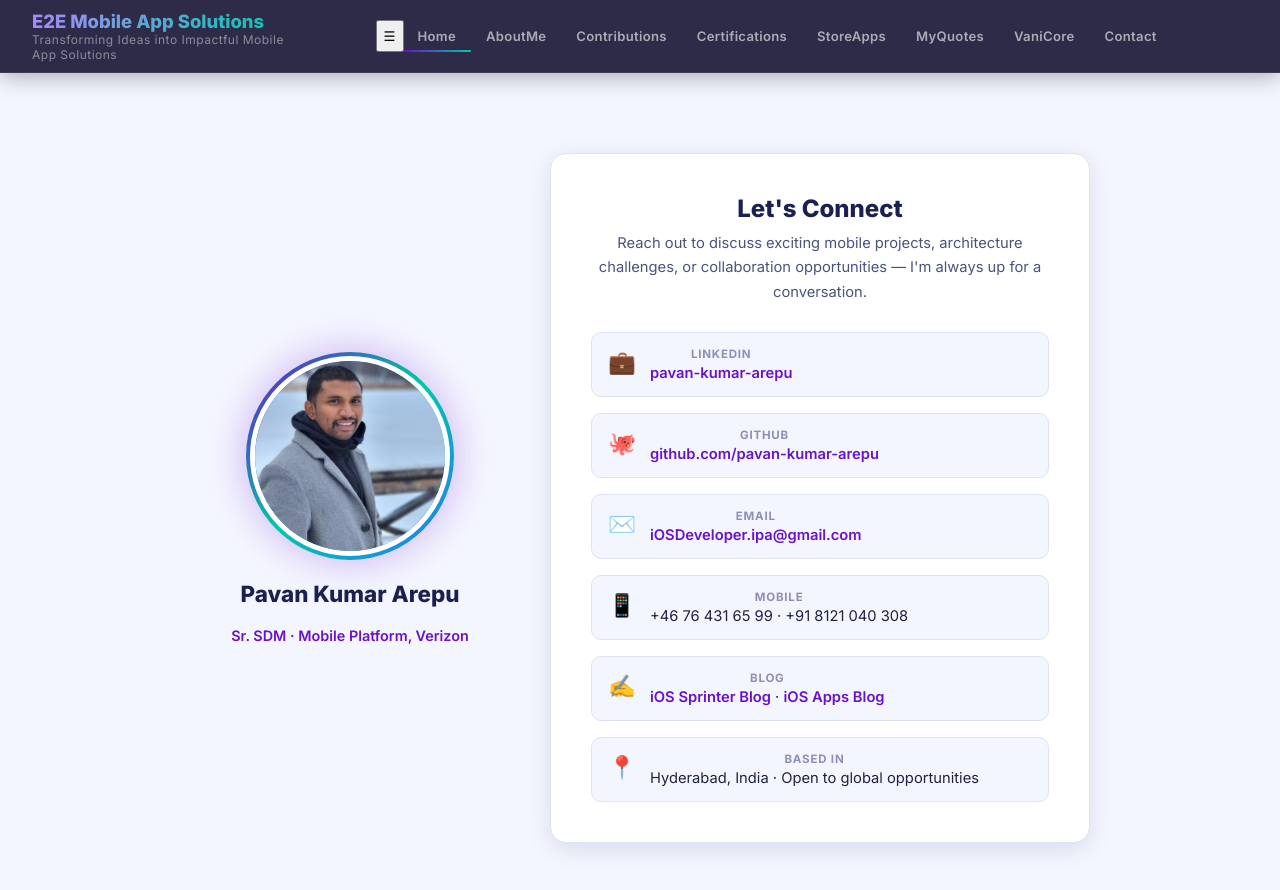
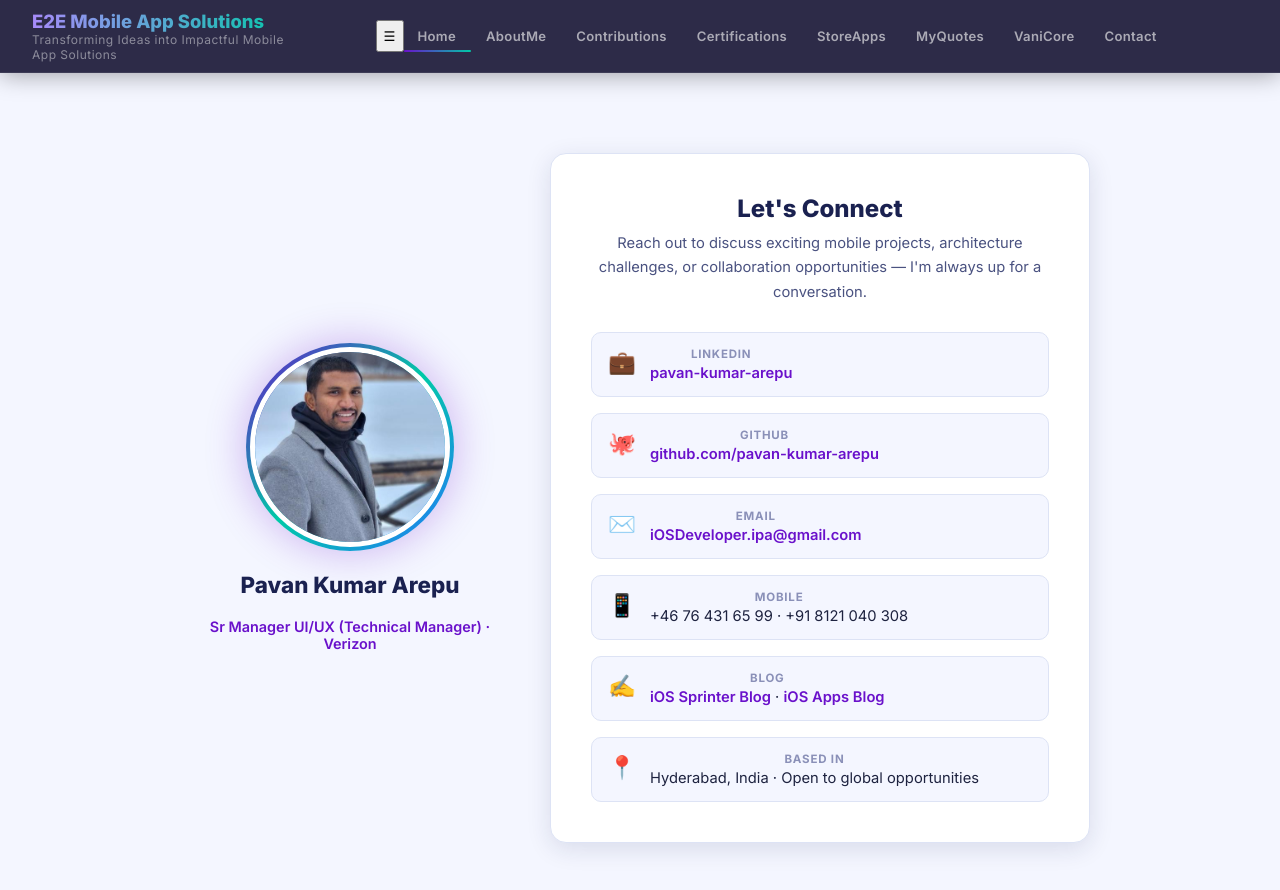
Before and after one commit to pavan-kumar-arepu/E2EMobileAppsSite, a React (Create React App) app: page /contact in a window 1280 px wide. Shown: the top 890 px of the page. Built offline with nearby package versions, Linux system fonts and the light colour scheme.

Commit message:
Update Contact role title; fix repo count to 170+

```diff
--- a/src/components/Tabs/Contact/Contact.js
+++ b/src/components/Tabs/Contact/Contact.js
@@ -68,7 +68,7 @@ const Contact = () => (
           <img src={contactImage} alt="Pavan Kumar Arepu" className="contact-image" />
         </div>
         <p className="contact-name">Pavan Kumar Arepu</p>
-        <p className="contact-role">Sr. SDM · Mobile Platform, Verizon</p>
+        <p className="contact-role">Sr Manager UI/UX (Technical Manager) · Verizon</p>
       </div>
 
       {/* Right — contact card */}
--- a/src/components/Tabs/Home/QuickView.js
+++ b/src/components/Tabs/Home/QuickView.js
@@ -86,7 +86,7 @@ const QuickView = () => (
             <span className="qv-stat-label">Apps Shipped</span>
           </div>
           <div className="qv-stat">
-            <span className="qv-stat-num">175+</span>
+            <span className="qv-stat-num">170+</span>
             <span className="qv-stat-label">POCs / Repos</span>
           </div>
           <div className="qv-stat">
```
Also changed, not shown: 7 other files (tests, documents, lock files or other folders).
